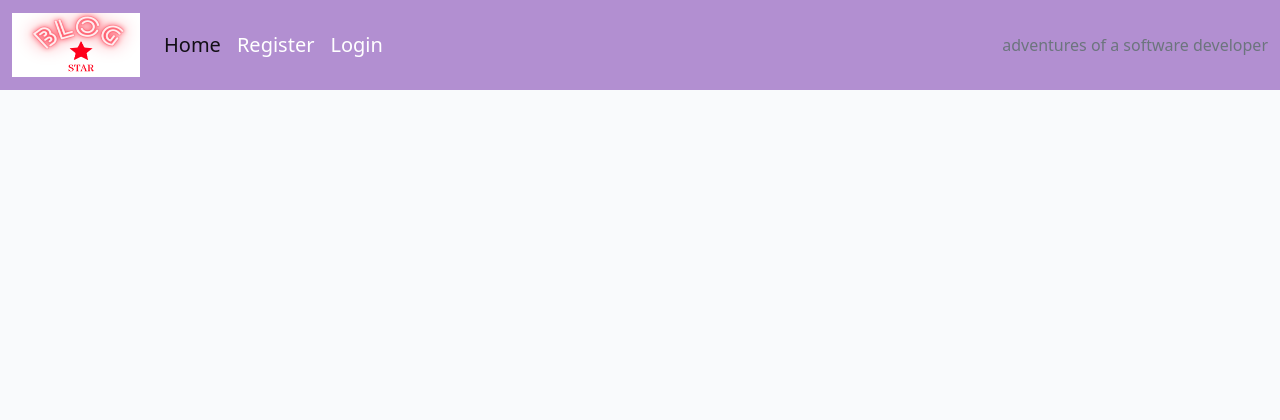
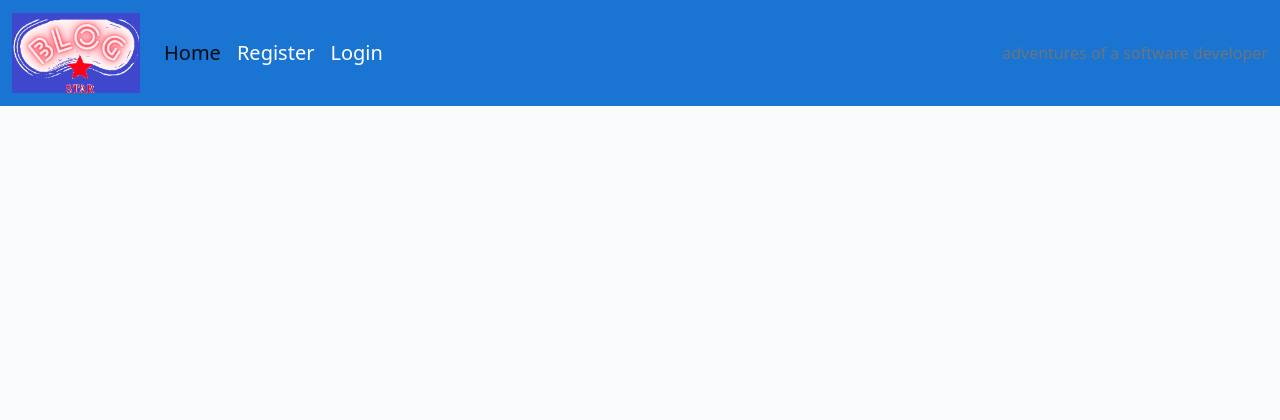
Before and after one commit to Gabriel5638/blog-website, a Django app: page / in a window 1280 px wide. Shown: the top 420 px of the page. Run offline with Django 3.2, Linux system fonts and the light colour scheme; data that the repository does not hold is empty.

Commit message:
change background color of navbar

```diff
--- a/static/css/style.css
+++ b/static/css/style.css
@@ -4,11 +4,11 @@ body {
 
 .brand-logo {
   width: 10vw;
-  height: 8vh;
+  height: 10vh;
 }
 
 .custom-navbar{
-  background-color: #ad86ceeb;
+  background-color: #1974D2;
 }
 
 .custom-navbar .navbar-nav .nav-link {
```
Also changed, not shown: static/images/logo.png.
